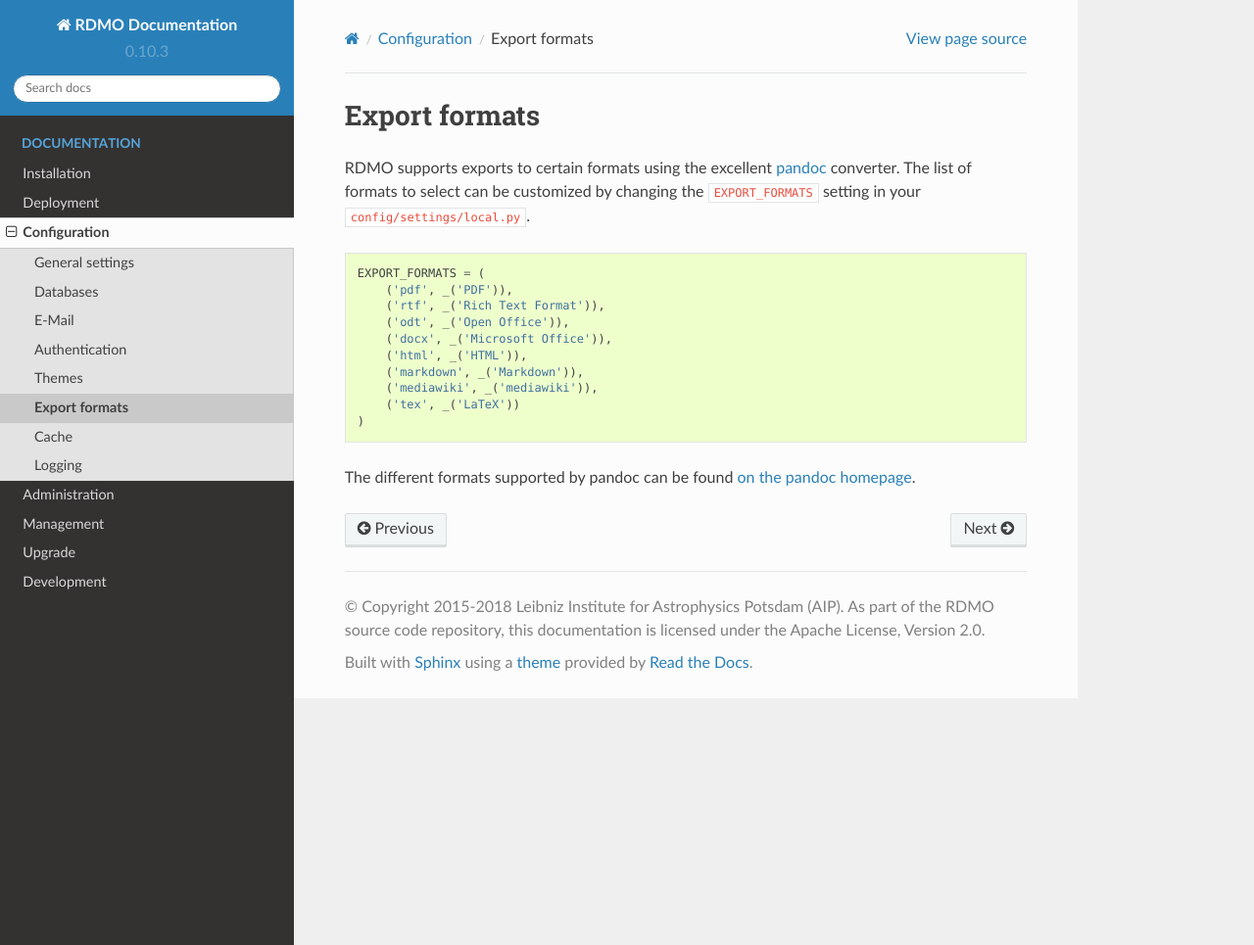
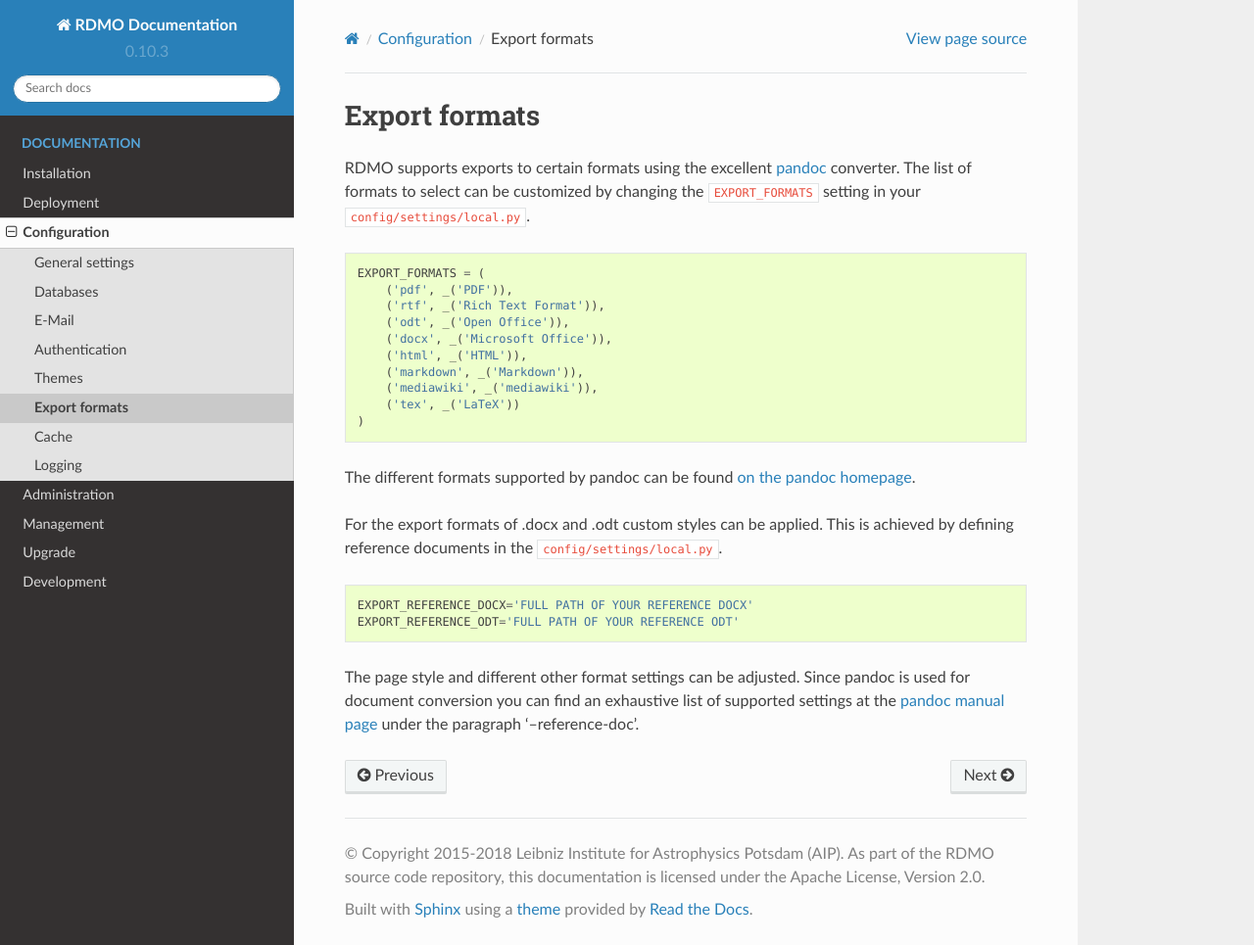
Before and after one commit to rdmorganiser/rdmo-docs, a Sphinx documentation site: the page built from docs/configuration/export-formats.rst, in a window 1280 px wide and 965 px high. Shown: the whole window at 98% size. Built offline with Sphinx 7.4.7 and the Read the Docs theme 2.0.0, drawn with Linux system fonts in a browser that asks for light colours.

Commit message:
Add reference documents documentation

```diff
--- a/docs/configuration/export-formats.rst
+++ b/docs/configuration/export-formats.rst
@@ -17,3 +17,12 @@ RDMO supports exports to certain formats using the excellent `pandoc <https://pa
     )
 
 The different formats supported by pandoc can be found `on the pandoc homepage <https://pandoc.org/>`_.
+
+For the export formats of .docx and .odt custom styles can be applied. This is achieved by defining reference documents in the ``config/settings/local.py``.
+
+.. code:: python
+
+    EXPORT_REFERENCE_DOCX='FULL PATH OF YOUR REFERENCE DOCX'
+    EXPORT_REFERENCE_ODT='FULL PATH OF YOUR REFERENCE ODT'
+
+The page style and different other format settings can be adjusted. Since pandoc is used for document conversion you can find an exhaustive list of supported settings at the `pandoc manual page <https://pandoc.org/MANUAL.html>`_ under the paragraph '--reference-doc'.
```
